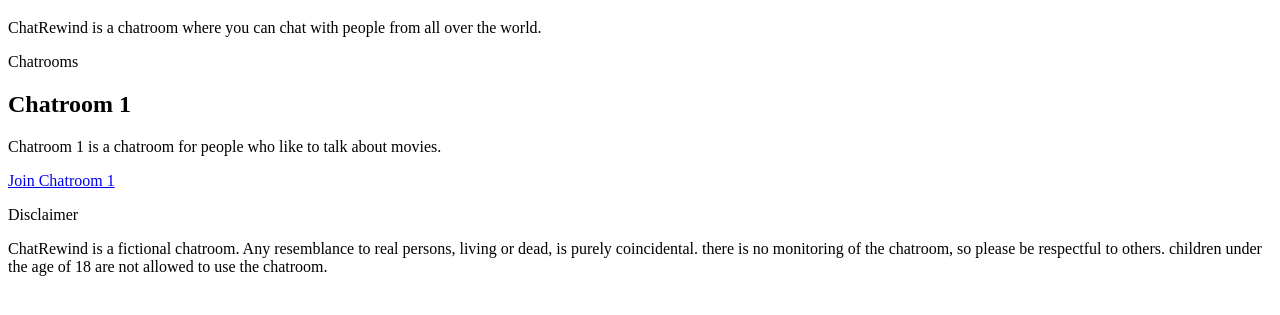
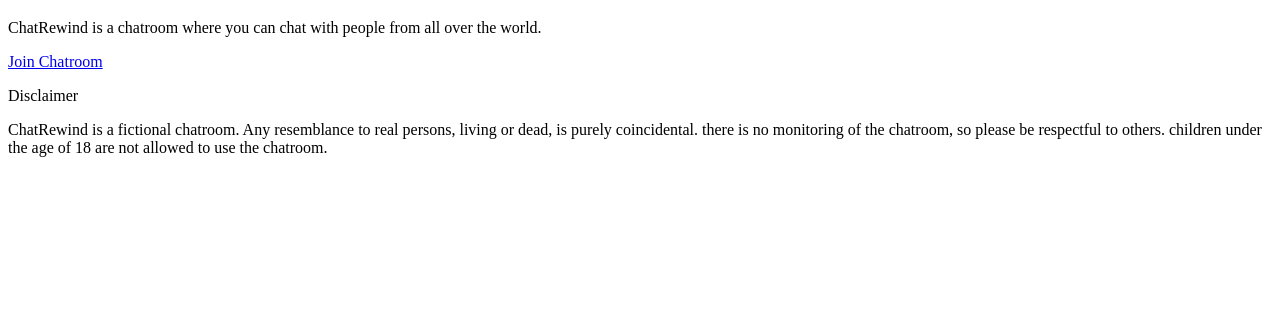
Before and after one commit to KarstenVerherstraeten/Omogle-Vanilla, a plain HTML site: page home.html in a window 1280 px wide. Shown: the part 61-376 px from the top of the page. Drawn offline with Linux system fonts and the light colour scheme.

Commit message:
Removed chatroom logics

```diff
--- a/home.html
+++ b/home.html
@@ -12,19 +12,7 @@
 			world.
 		</p>
 
-		<div>
-			<p>Chatrooms</p>
-
-			<div>
-				<div>
-					<h2>Chatroom 1</h2>
-					<p>
-						Chatroom 1 is a chatroom for people who like to talk about movies.
-					</p>
-					<a href="./chat.html">Join Chatroom 1</a>
-				</div>
-			</div>
-		</div>
+		<a href="./chat.html">Join Chatroom</a>
 	</body>
 	<footer>
 		<p>Disclaimer</p>
```
